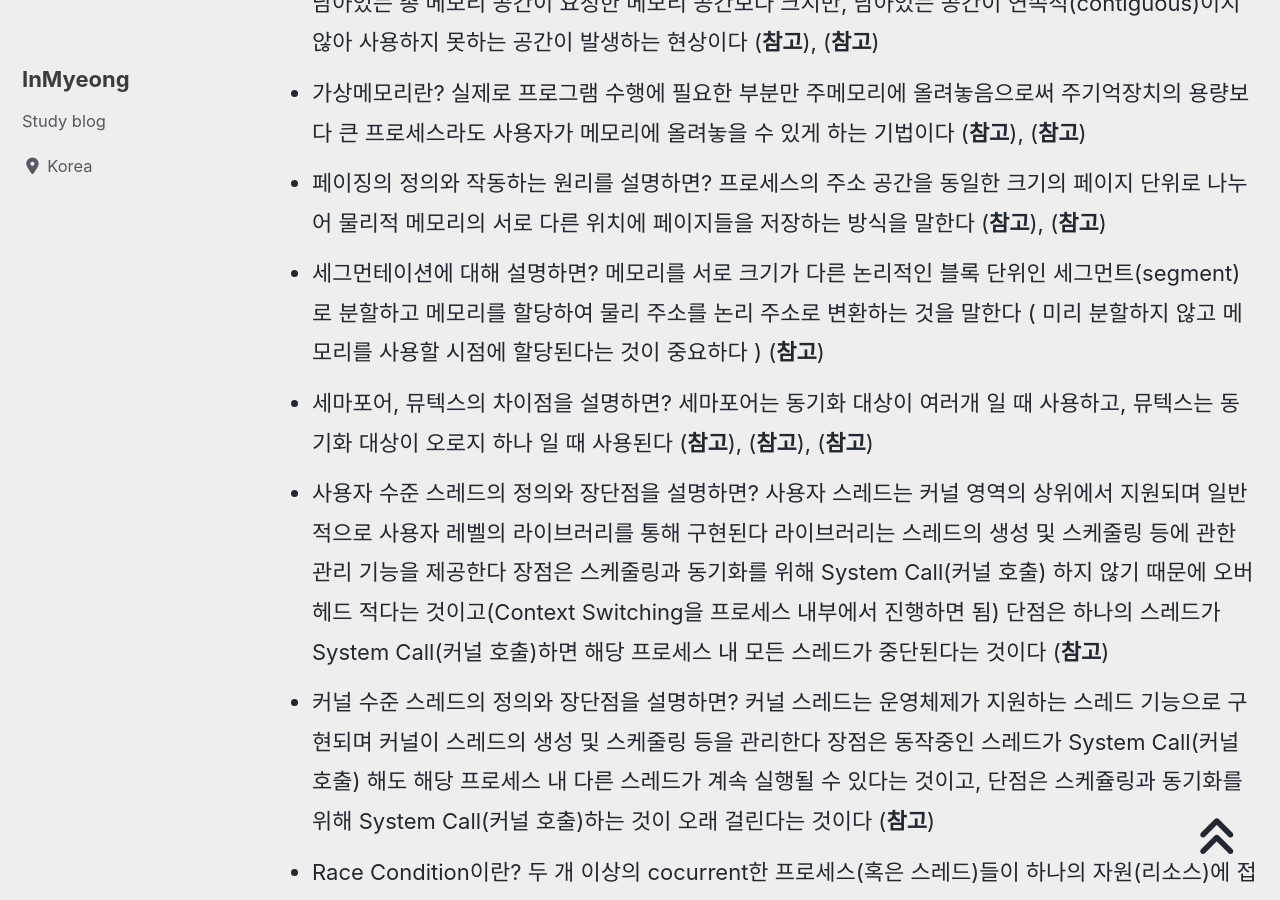
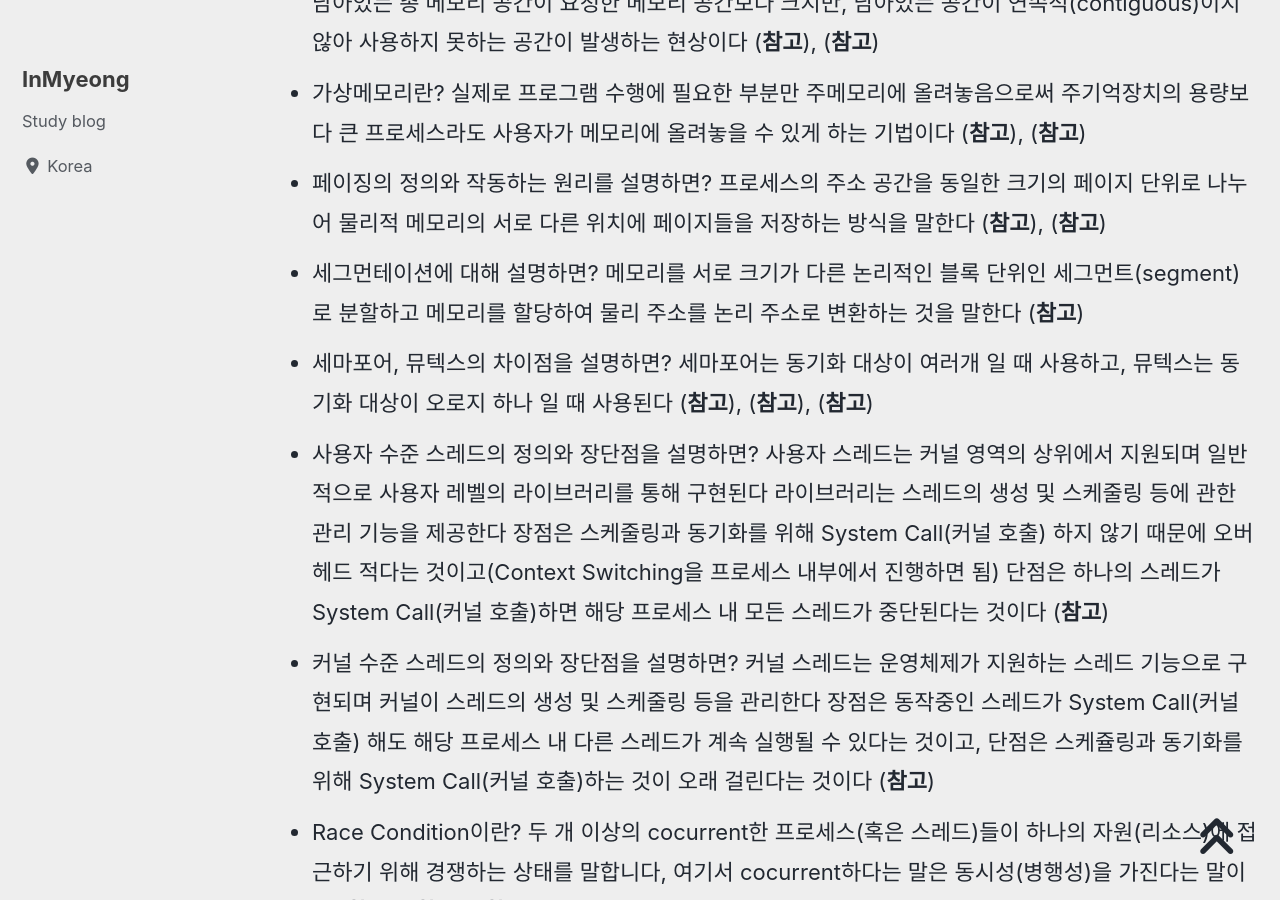
Before and after one commit to devMyeong/devMyeong.github.io, a Jekyll site: the page built from _posts/cs/2022-09-05-블로그-면접준비.md, in a window 1280 px wide and 900 px high, scrolled down 25888 px. Built offline with Jekyll 4.4.1, drawn with Linux system fonts in a browser that asks for light colours; cached includes are drawn as plain includes; nearby versions of some CDN libraries; some web fonts are replaced; comment, search, counter and statistics services are not loaded; some of the changed text lies outside the part shown.

Commit message:
Chore : 수정

```diff
--- a/_posts/cs/2022-09-05-블로그-면접준비.md
+++ b/_posts/cs/2022-09-05-블로그-면접준비.md
@@ -147,7 +147,7 @@ last_modified_at: 2022-10-30
 - List 클래스의 추가/삭제 함수를 손코딩 하면? ([**참고**](https://geundung.dev/49))
 - 시간복잡도란 무엇인가? 시간 복잡도는 문제를 해결하는데 걸리는 시간과 입력의 함수 관계를 가리킨다 ([**참고**](https://ko.wikipedia.org/wiki/%EC%8B%9C%EA%B0%84_%EB%B3%B5%EC%9E%A1%EB%8F%84))
 - 벡터와 일반 배열의 메모리 구조의 차이는 뭘까요? 벡터는 Heap 메모리를 사용하고, 배열은 Stack 메모리를 사용한다 ([**참고**](https://dobby-the-house-elf.tistory.com/104))
-- 그래프를 정의한다면? 노드(N, node)와 그 노드를 연결하는 간선(E, edge)을 하나로 모아 놓은 자료구조 ([**참고**](https://gmlwjd9405.github.io/2018/08/13/data-structure-graph.html))
+- 그래프를 정의한다면? 노드(N, node)와 그 노드를 연결하는 간선(E, edge)으로 이루어진 자료구조 ([**참고**](https://gmlwjd9405.github.io/2018/08/13/data-structure-graph.html))
 - 해싱이란? 통상적인 반복 비교를 통하지 않고, 특정 계산 만으로 바로 자료 저장 위치를 알아내는 탐색 방법 ([**참고**](http://www.ktword.co.kr/test/view/view.php?m_temp1=5389))
 - 우선순위 큐의 동작 원리는? (1) 삽입할 원소는 완전 이진트리를 유지하는 형태로 순차적으로 삽입된다 (2) 삽입 이후에는 루트 노드까지 거슬러 올라가면서 최대 힙을 구성(상향식) ([**참고**](https://velog.io/@april_5/%EC%9E%90%EB%A3%8C%EA%B5%AC%EC%A1%B0-%EC%9A%B0%EC%84%A0%EC%88%9C%EC%9C%84-%ED%81%90Priority-Queue))
 - 이진트리와 이진탐색트리 차이는? 이진탐색트리는 이진트리의 특성 외에 왼쪽 자식 노드는 부모보다 작고, 오른쪽 자식 노드는 부모보다 크다는 특성을 갖고있다 ([**참고**](https://velog.io/@main_door/%EC%9D%B4%EC%A7%84-%ED%8A%B8%EB%A6%AC%EC%99%80-%EC%9D%B4%EC%A7%84-%ED%83%90%EC%83%89-%ED%8A%B8%EB%A6%AC))
@@ -242,7 +242,7 @@ last_modified_at: 2022-10-30
 - 내부 단편화와 외부 단편화를 설명하면? 내부 단편화는 메모리를 할당할 때 프로세스가 필요로 하는 크기보다 더 큰 메모리가 할당되어 프로세스에서 사용하는 메모리 공간이 낭비 되는 현상이다 외부 단편화란 남아있는 총 메모리 공간이 요청한 메모리 공간보다 크지만, 남아있는 공간이 연속적(contiguous)이지 않아 사용하지 못하는 공간이 발생하는 현상이다 ([**참고**](https://junghyun100.github.io/%EB%A9%94%EB%AA%A8%EB%A6%AC%EB%8B%A8%ED%8E%B8%ED%99%94/)), ([**참고**](https://code-lab1.tistory.com/54))
 - 가상메모리란? 실제로 프로그램 수행에 필요한 부분만 주메모리에 올려놓음으로써 주기억장치의 용량보다 큰 프로세스라도 사용자가 메모리에 올려놓을 수 있게 하는 기법이다 ([**참고**](https://luv-n-interest.tistory.com/1005)), ([**참고**](https://velog.io/@chappi/OS%EB%8A%94-%ED%95%A0%EA%BB%80%EB%8D%B0-%ED%95%B5%EC%8B%AC%EB%A7%8C-%ED%95%A9%EB%8B%88%EB%8B%A4.-14%ED%8E%B8-%EA%B0%80%EC%83%81-%EB%A9%94%EB%AA%A8%EB%A6%AC-%EA%B0%9C%EC%9A%94-%ED%8E%98%EC%9D%B4%EC%A7%95))
 - 페이징의 정의와 작동하는 원리를 설명하면? 프로세스의 주소 공간을 동일한 크기의 페이지 단위로 나누어 물리적 메모리의 서로 다른 위치에 페이지들을 저장하는 방식을 말한다 ([**참고**](https://zangzangs.tistory.com/134)), ([**참고**](https://velog.io/@chappi/OS%EB%8A%94-%ED%95%A0%EA%BB%80%EB%8D%B0-%ED%95%B5%EC%8B%AC%EB%A7%8C-%ED%95%A9%EB%8B%88%EB%8B%A4.-14%ED%8E%B8-%EA%B0%80%EC%83%81-%EB%A9%94%EB%AA%A8%EB%A6%AC-%EA%B0%9C%EC%9A%94-%ED%8E%98%EC%9D%B4%EC%A7%95))
-- 세그먼테이션에 대해 설명하면? 메모리를 서로 크기가 다른 논리적인 블록 단위인 세그먼트(segment)로 분할하고 메모리를 할당하여 물리 주소를 논리 주소로 변환하는 것을 말한다 ( 미리 분할하지 않고 메모리를 사용할 시점에 할당된다는 것이 중요하다 ) ([**참고**](https://plummmm.tistory.com/356))
+- 세그먼테이션에 대해 설명하면? 메모리를 서로 크기가 다른 논리적인 블록 단위인 세그먼트(segment)로 분할하고 메모리를 할당하여 물리 주소를 논리 주소로 변환하는 것을 말한다 ([**참고**](https://plummmm.tistory.com/356))
 - 세마포어, 뮤텍스의 차이점을 설명하면? 세마포어는 동기화 대상이 여러개 일 때 사용하고, 뮤텍스는 동기화 대상이 오로지 하나 일 때 사용된다 ([**참고**](https://incheol-jung.gitbook.io/docs/q-and-a/computer-science/undefined-1)), ([**참고**](https://gyoogle.dev/blog/computer-science/operating-system/Semaphore%20&%20Mutex.html)), ([**참고**](https://heeonii.tistory.com/14))
 - 사용자 수준 스레드의 정의와 장단점을 설명하면? 사용자 스레드는 커널 영역의 상위에서 지원되며 일반적으로 사용자 레벨의 라이브러리를 통해 구현된다 라이브러리는 스레드의 생성 및 스케줄링 등에 관한 관리 기능을 제공한다 장점은 스케줄링과 동기화를 위해 System Call(커널 호출) 하지 않기 때문에 오버헤드 적다는 것이고(Context Switching을 프로세스 내부에서 진행하면 됨) 단점은 하나의 스레드가 System Call(커널 호출)하면 해당 프로세스 내 모든 스레드가 중단된다는 것이다 ([**참고**](https://kspsd.tistory.com/50))
 - 커널 수준 스레드의 정의와 장단점을 설명하면? 커널 스레드는 운영체제가 지원하는 스레드 기능으로 구현되며 커널이 스레드의 생성 및 스케줄링 등을 관리한다 장점은 동작중인 스레드가 System Call(커널 호출) 해도 해당 프로세스 내 다른 스레드가 계속 실행될 수 있다는 것이고, 단점은 스케쥴링과 동기화를 위해 System Call(커널 호출)하는 것이 오래 걸린다는 것이다 ([**참고**](https://kspsd.tistory.com/50))
```
Also changed, not shown: other parts of _posts/cs/2022-09-05-블로그-면접준비.md (+3 -3 lines).
